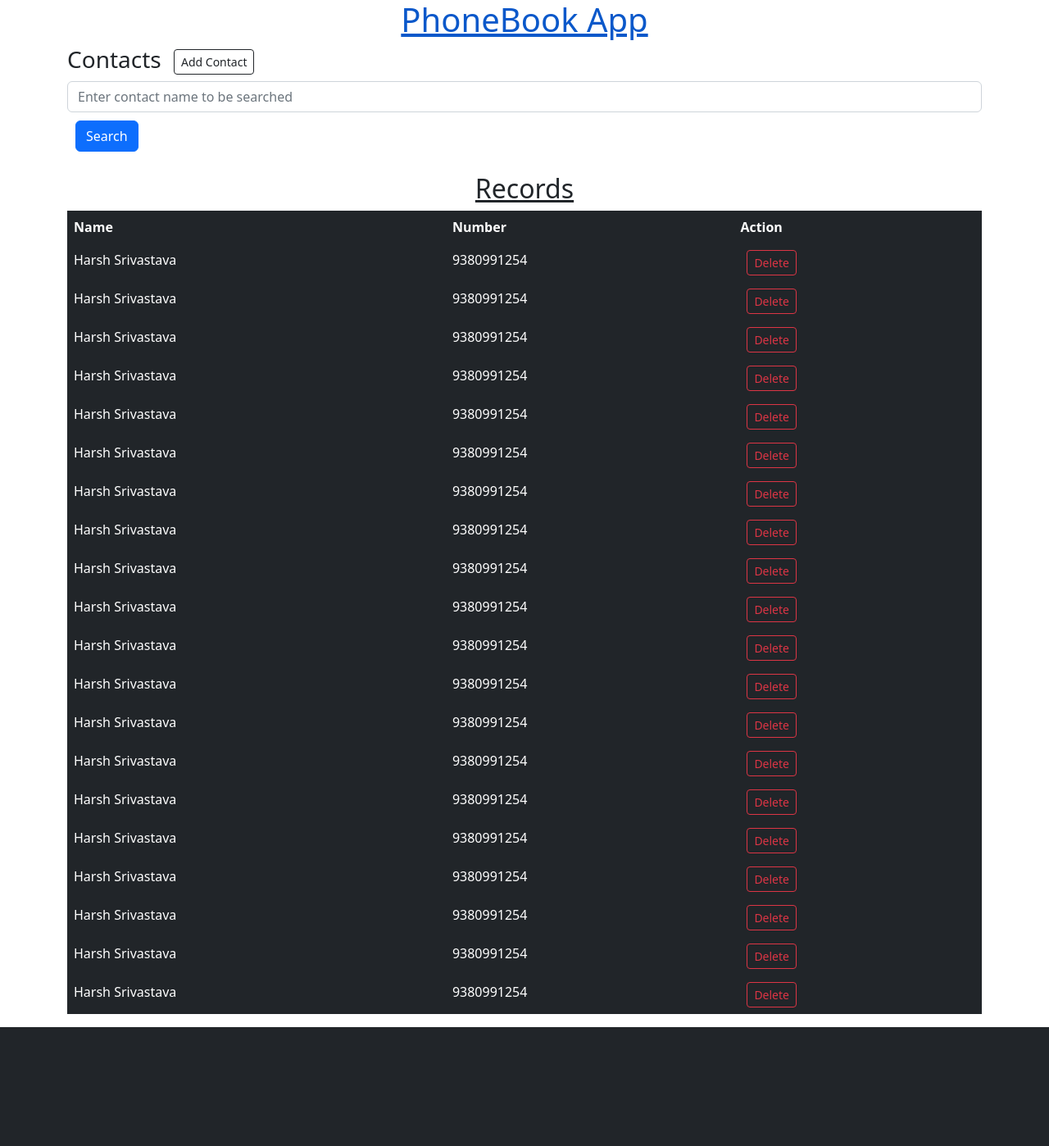
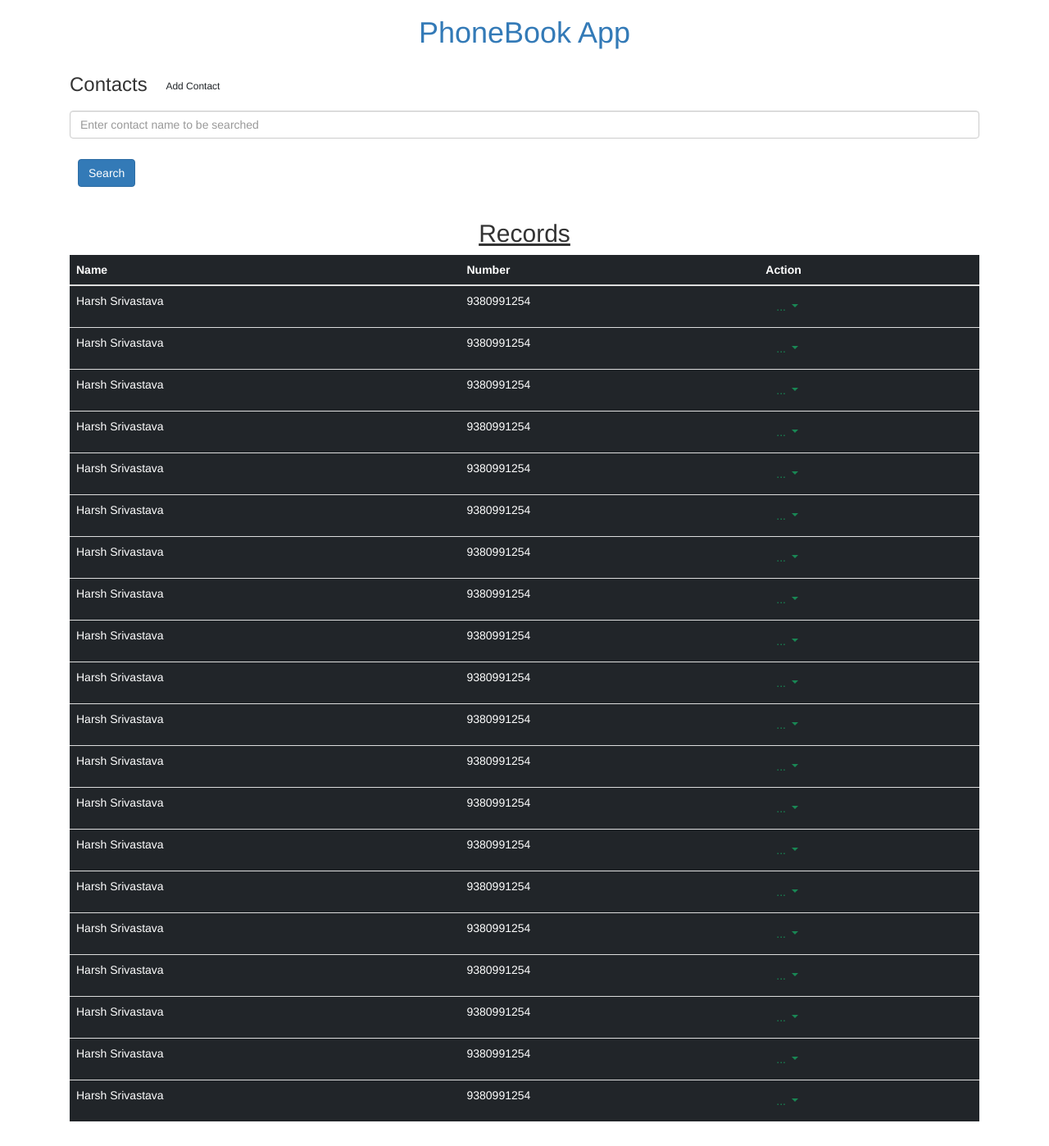
Before and after one commit to HarshDevelops/Phonebook, a Flask app: page / in a window 1280 px wide. Shown: the whole page at 82% size. Before the commit the page ends 1253 px from the top, so only its background shows below. Run offline with Flask 2, Linux system fonts and the light colour scheme; data comes from the database, SQL or seed files in the repository; both versions use the stored data as it was after the commit; some libraries are stand-ins or nearby versions.

Commit message:
Made some UI Changes

```diff
--- a/app.py
+++ b/app.py
@@ -18,8 +18,6 @@ class contactsearch(db.Model):
 
     def __repr__(self) -> str:
         return f"{self.person_name} - {self.person_second_name}"
-
-
 
 @app.route('/' ,methods=['GET', 'POST'])
 def indexx():
--- a/templates/index.html
+++ b/templates/index.html
@@ -7,6 +7,9 @@
         <title>Harsh's PhoneBook</title>
         <link href="https://cdn.jsdelivr.net/npm/bootstrap@5.2.0-beta1/dist/css/bootstrap.min.css" rel="stylesheet"
             integrity="sha384-0evHe/X+R7YkIZDRvuzKMRqM+OrBnVFBL6DOitfPri4tjfHxaWutUpFmBp4vmVor" crossorigin="anonymous">
+            <script src="//ajax.googleapis.com/ajax/libs/jquery/1.11.0/jquery.min.js"></script>
+<script src="//netdna.bootstrapcdn.com/bootstrap/3.1.1/js/bootstrap.min.js"></script>
+<link rel="stylesheet" type="text/css" href="//netdna.bootstrapcdn.com/bootstrap/3.1.1/css/bootstrap.min.css">
     </head>
 
 <body>
@@ -95,8 +98,19 @@
                     <th scope="row" style="display:none;">{{loop.index}}</th>
                     <td>{{contact.person_name}} {{contact.person_second_name}} </td>
                     <td>{{contact.person_number}}</td>
-                    <td> <a href="/delete/{{contact.person_sno}}/{{contact.person_number}}" type="button"
-                            class="btn btn-outline-danger btn-sm mx-2">Delete</a></td>
+                    <!-- <td> <a href="/delete/{{contact.person_sno}}/{{contact.person_number}}" type="button"
+                            class="btn btn-outline-danger btn-sm mx-2">Delete</a></td> -->
+                    <td><div class="dropdown">
+                        <button class="btn btn-outline-success dropdown-toggle" type="button" id="dropdownMenuButton" data-toggle="dropdown" aria-haspopup="true" aria-expanded="false">
+                          ...
+                        </button>
+                        <div class="dropdown-menu" aria-labelledby="dropdownMenuButton">
+                          <a class="dropdown-item " href="#"> <button type="button" class="btn btn-outline-danger"> Delete </button></a>
+                          <a class="dropdown-item" href="#"><button type="button" class="btn btn-outline-info"> Update </button></a>
+
+                        </div>
+                      </div>
+                    </td>
                 </tr>
         {% endfor %}
     </tbody>
```
Also changed, not shown: swiftskuharsh.db.
